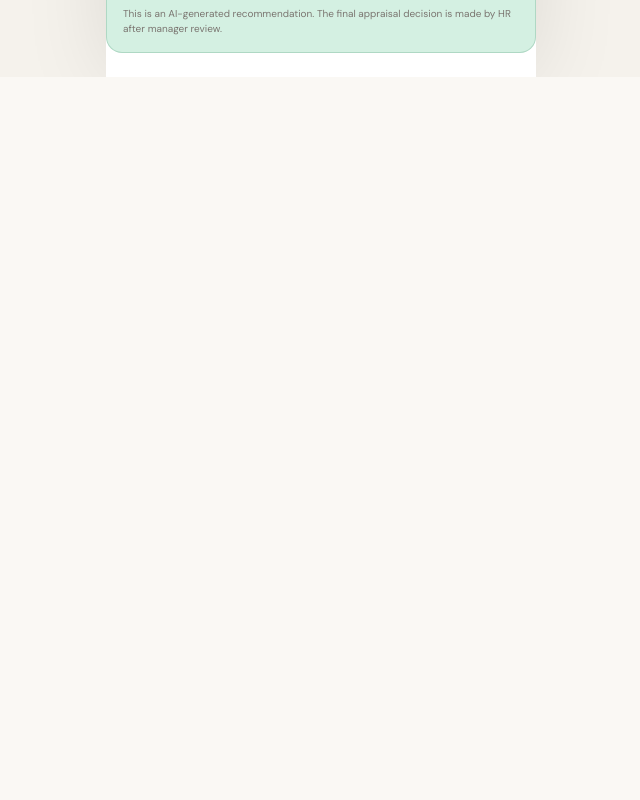
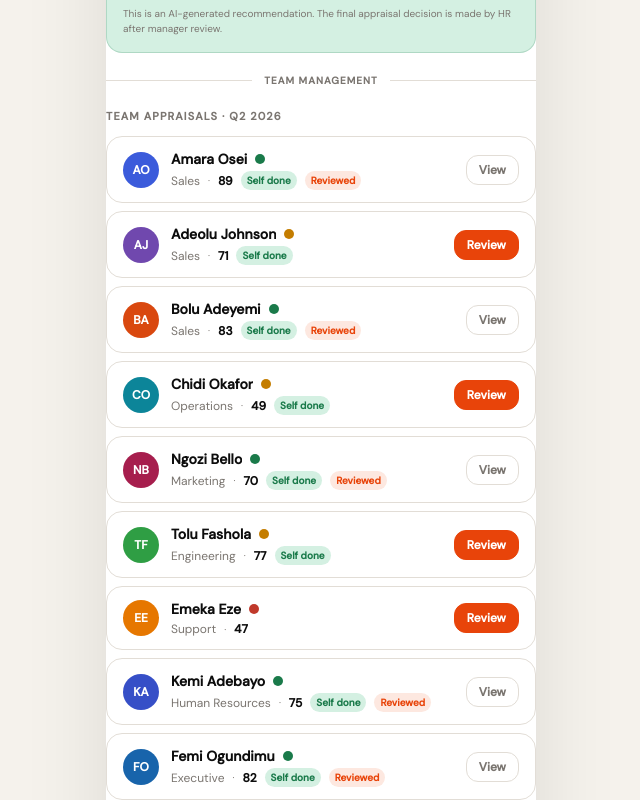
Before and after one commit to adeoluinuga-spec/pulse, a Next.js app: page /appraisal in a window 1280 px wide. Shown: the part 1060-1860 px from the top of the page, without its empty margins (319-959 px from the left). Before the commit the page ends 1137 px from the top, so only its background shows below. Built offline with nearby package versions, Linux system fonts and the light colour scheme.

Commit message:
Use active user for appraisal view

```diff
--- a/src/app/appraisal/page.tsx
+++ b/src/app/appraisal/page.tsx
@@ -5,7 +5,7 @@ import clsx from "clsx";
 import { ChevronDown, X, Download } from "lucide-react";
 import { employees, departments } from "@/data/mockData";
 import type { Employee, AIRecommendation } from "@/data/mockData";
-import { useRole } from "@/context/RoleContext";
+import { useUser } from "@/context/UserContext";
 import Avatar from "@/components/ui/Avatar";
 import ProgressBar from "@/components/ui/ProgressBar";
 import { SectionLabel } from "@/components/ui";
@@ -1170,8 +1170,18 @@ function ExecutiveView({ appraisals }: { appraisals: Record<string, AppraisalSta
 
 // ── AppraisalPage ─────────────────────────────────────────────────────────────
 
+type ViewKey = "employee" | "manager" | "hr" | "executive";
+
+function deriveView(user: Employee): ViewKey {
+  if (user.platformRole === "hr_admin" || user.platformRole === "super_admin") return "hr";
+  if (user.platformRole === "executive_view" || user.cadre === "executive") return "executive";
+  if (user.peopleResponsibility !== "none") return "manager";
+  return "employee";
+}
+
 export default function AppraisalPage() {
-  const { role } = useRole();
+  const { user } = useUser();
+  const view = deriveView(user);
   const [appraisals, setAppraisals] = useState<Record<string, AppraisalState>>(INIT_APPRAISALS);
   const [reviewingId, setReviewingId] = useState<string | null>(null);
   const [signOffId,   setSignOffId  ] = useState<string | null>(null);
@@ -1180,7 +1190,7 @@ export default function AppraisalPage() {
   function submitSelf(ratings: [number,number,number], texts: [string,string]) {
     setAppraisals((prev) => ({
       ...prev,
-      [employees[0].id]: { ...prev[employees[0].id], selfSubmitted: true, selfRatings: ratings, selfTexts: texts },
+      [user.id]: { ...prev[user.id], selfSubmitted: true, selfRatings: ratings, selfTexts: texts },
     }));
   }
 
@@ -1218,25 +1228,34 @@ export default function AppraisalPage() {
         <h1 className="text-2xl font-bold text-ink" style={{ fontFamily: "var(--font-syne)" }}>
           Appraisal
         </h1>
-        <p className="text-sm text-muted mt-0.5">Q2 2026 · {role} view</p>
+        <p className="text-sm text-muted mt-0.5">Q2 2026 · {view} view</p>
       </section>
 
-      {role === "employee" && (
+      {(view === "employee" || view === "manager") && (
         <EmployeeView
-          employee={employees[0]}
-          state={appraisals[employees[0].id]}
+          employee={user}
+          state={appraisals[user.id] ?? makeState()}
           onSubmitSelf={submitSelf}
         />
       )}
 
-      {role === "manager" && (
-        <ManagerView
-          appraisals={appraisals}
-          onReview={setReviewingId}
-        />
+      {view === "manager" && (
+        <>
+          <section className="animate-fade-up px-4">
+            <div className="flex items-center gap-3">
+              <div className="flex-1 h-px bg-border" />
+              <span className="text-[10px] font-semibold uppercase tracking-widest text-muted">Team Management</span>
+              <div className="flex-1 h-px bg-border" />
+            </div>
+          </section>
+          <ManagerView
+            appraisals={appraisals}
+            onReview={setReviewingId}
+          />
+        </>
       )}
 
-      {role === "hr" && (
+      {view === "hr" && (
         <HRView
           appraisals={appraisals}
           onSignOff={setSignOffId}
@@ -1244,7 +1263,7 @@ export default function AppraisalPage() {
         />
       )}
 
-      {role === "executive" && (
+      {view === "executive" && (
         <ExecutiveView appraisals={appraisals} />
       )}
 
```
